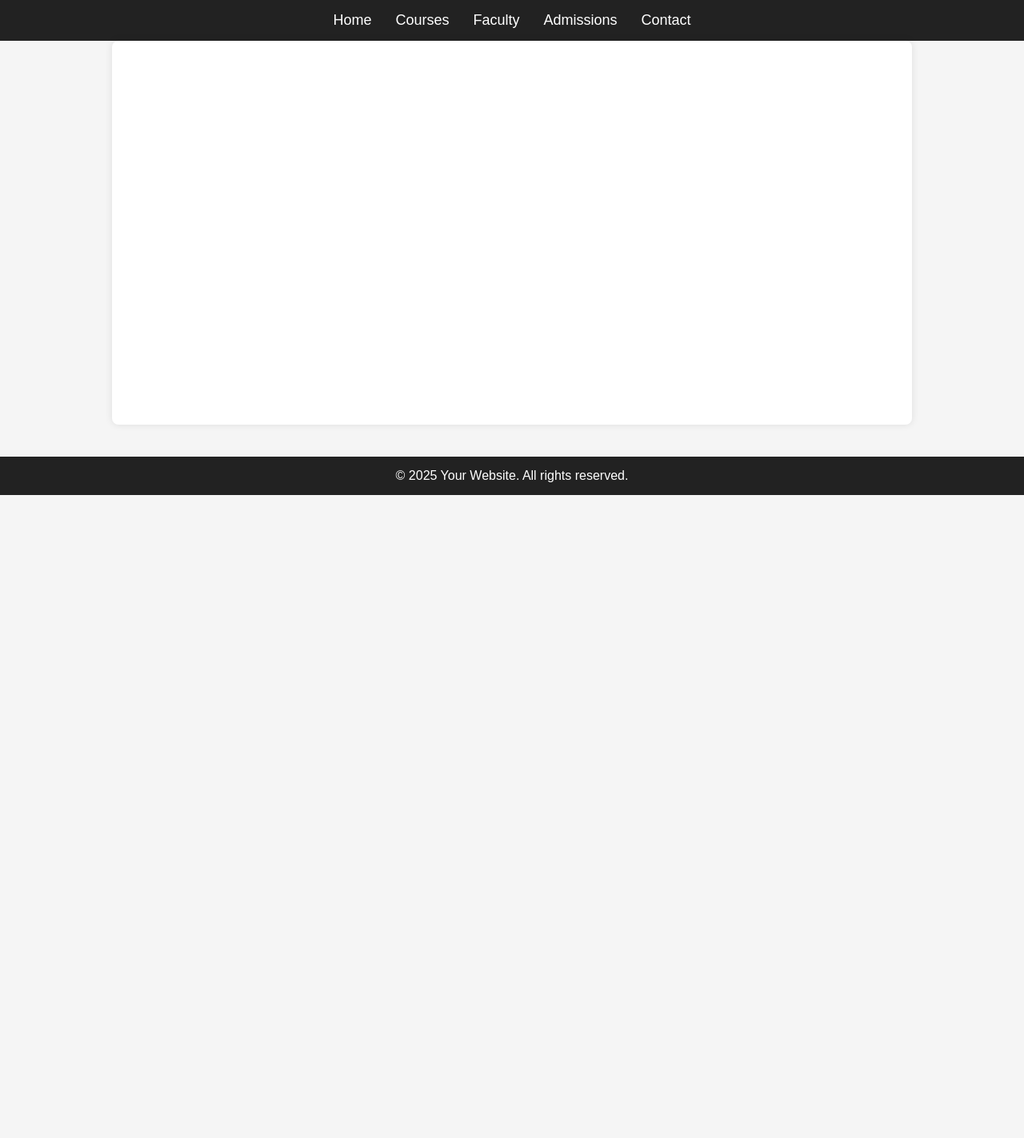
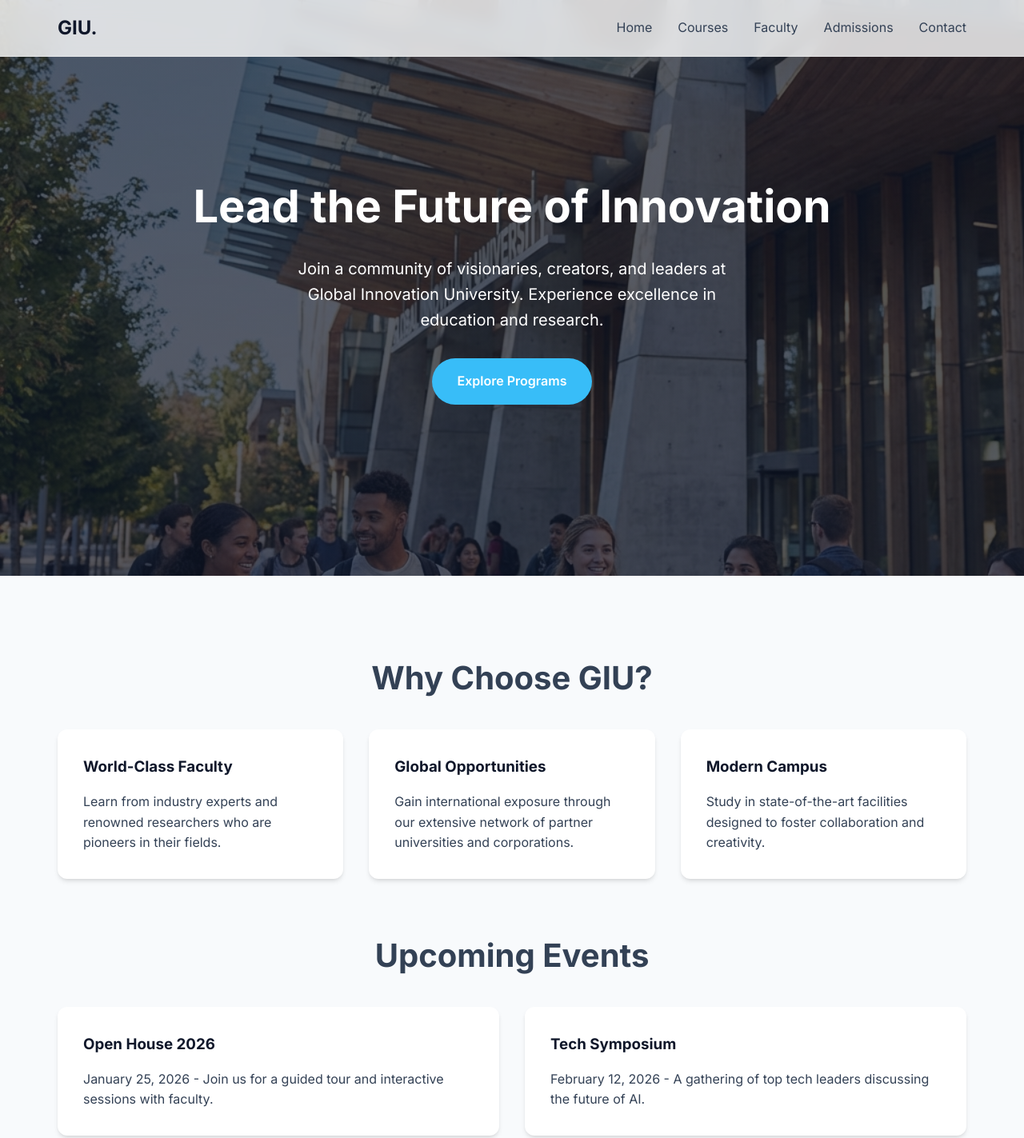
Before and after one commit to Asim12312/ucp-devops-project, a website: page pages/index.html in a window 1280 px wide. Shown: the top 1423 px of the page at 80% size. Before the commit the page ends 800 px from the top, so only its background shows below. Drawn offline with Linux system fonts and the light colour scheme.

Commit message:
add index.html and style.css code

```diff
--- a/assets/css/style.css
+++ b/assets/css/style.css
@@ -1,3 +1,17 @@
+@import url('https://fonts.googleapis.com/css2?family=Inter:wght@300;400;600;700&display=swap');
+
+:root {
+    --primary-color: #0f172a;
+    --secondary-color: #38bdf8;
+    --accent-color: #f59e0b;
+    --text-color: #334155;
+    --bg-color: #f8fafc;
+    --white: #ffffff;
+    --shadow: 0 4px 6px -1px rgb(0 0 0 / 0.1), 0 2px 4px -2px rgb(0 0 0 / 0.1);
+    --glass-bg: rgba(255, 255, 255, 0.8);
+    --glass-border: rgba(255, 255, 255, 0.3);
+}
+
 /* Reset */
 * {
     margin: 0;
@@ -5,54 +19,170 @@
     box-sizing: border-box;
 }
 
-/* Body Styling */
 body {
-    font-family: Arial, sans-serif;
-    background: #f5f5f5;
-    color: #333;
+    font-family: 'Inter', sans-serif;
+    background: var(--bg-color);
+    color: var(--text-color);
+    line-height: 1.6;
+    overflow-x: hidden;
 }
 
-/* Header / Navbar */
+/* Header & Navigation */
 header {
-    background: #222;
-    padding: 15px 0;
+    position: fixed;
+    top: 0;
+    width: 100%;
+    z-index: 1000;
+    background: var(--glass-bg);
+    backdrop-filter: blur(10px);
+    border-bottom: 1px solid var(--glass-border);
+    transition: all 0.3s ease;
+}
+
+.navbar {
+    max-width: 1200px;
+    margin: 0 auto;
+    padding: 1rem 2rem;
+    display: flex;
+    justify-content: space-between;
+    align-items: center;
+}
+
+.logo {
+    font-size: 1.5rem;
+    font-weight: 700;
+    color: var(--primary-color);
+    text-decoration: none;
 }
 
 .navbar ul {
     list-style: none;
     display: flex;
-    justify-content: center;
-    gap: 30px;
+    gap: 2rem;
 }
 
 .navbar ul li a {
     text-decoration: none;
-    color: #fff;
-    font-size: 18px;
-    transition: 0.3s;
+    color: var(--text-color);
+    font-weight: 500;
+    transition: color 0.3s ease;
 }
 
 .navbar ul li a:hover {
-    color: #00bcd4;
+    color: var(--secondary-color);
 }
 
-/* Main Section */
-main {
-    padding: 40px;
-    max-width: 1000px;
-    margin: auto;
-    background: #fff;
-    min-height: 60vh;
-    border-radius: 8px;
-    box-shadow: 0 0 10px rgba(0, 0, 0, 0.1);
+/* Hero Section */
+.hero {
+    height: 90vh;
+    background: linear-gradient(rgba(15, 23, 42, 0.7), rgba(15, 23, 42, 0.7)),
+        url('../images/campus_hero.png') no-repeat center center/cover;
+    display: flex;
+    align-items: center;
+    justify-content: center;
+    text-align: center;
+    color: var(--white);
+    padding: 0 1rem;
+    margin-top: 0;
+}
+
+.hero-content h1 {
+    font-size: 3.5rem;
+    font-weight: 800;
+    margin-bottom: 1rem;
+    animation: fadeInUp 1s ease;
+}
+
+.hero-content p {
+    font-size: 1.25rem;
+    margin-bottom: 2rem;
+    max-width: 600px;
+    margin-left: auto;
+    margin-right: auto;
+    animation: fadeInUp 1s ease 0.2s backwards;
+}
+
+.cta-button {
+    display: inline-block;
+    padding: 1rem 2rem;
+    background: var(--secondary-color);
+    color: var(--white);
+    text-decoration: none;
+    border-radius: 50px;
+    font-weight: 600;
+    transition: transform 0.3s ease, box-shadow 0.3s ease;
+    animation: fadeInUp 1s ease 0.4s backwards;
+}
+
+.cta-button:hover {
+    transform: translateY(-3px);
+    box-shadow: 0 10px 15px -3px rgba(56, 189, 248, 0.4);
+}
+
+/* Grid Layout */
+.section-title {
+    text-align: center;
+    font-size: 2.5rem;
+    margin: 4rem 0 2rem;
+}
+
+.container {
+    max-width: 1200px;
+    margin: 0 auto;
+    padding: 2rem;
+}
+
+.grid {
+    display: grid;
+    grid-template-columns: repeat(auto-fit, minmax(300px, 1fr));
+    gap: 2rem;
+}
+
+.card {
+    background: var(--white);
+    padding: 2rem;
+    border-radius: 12px;
+    box-shadow: var(--shadow);
+    transition: transform 0.3s ease;
+}
+
+.card:hover {
+    transform: translateY(-5px);
+}
+
+.card h3 {
+    margin-bottom: 1rem;
+    color: var(--primary-color);
 }
 
 /* Footer */
 footer {
-    background: #222;
-    color: white;
+    background: var(--primary-color);
+    color: var(--white);
     text-align: center;
-    padding: 15px 0;
-    margin-top: 40px;
-    font-size: 16px;
+    padding: 3rem 1rem;
+    margin-top: 4rem;
 }
+
+@keyframes fadeInUp {
+    from {
+        opacity: 0;
+        transform: translateY(20px);
+    }
+
+    to {
+        opacity: 1;
+        transform: translateY(0);
+    }
+}
+
+/* Responsive */
+@media (max-width: 768px) {
+    .navbar ul {
+        display: none;
+    }
+
+    .hero-content h1 {
+        font-size: 2.5rem;
+    }
+}
--- a/pages/index.html
+++ b/pages/index.html
@@ -4,8 +4,7 @@
 <head>
     <meta charset="UTF-8">
     <meta name="viewport" content="width=device-width, initial-scale=1.0">
-    <title>Home</title>
-
+    <title>Global Innovation University | Lead the Future</title>
     <link rel="stylesheet" href="../assets/css/style.css">
 </head>
 
@@ -13,6 +12,7 @@
 
     <header>
         <nav class="navbar">
+            <a href="index.html" class="logo">GIU.</a>
             <ul>
                 <li><a href="index.html">Home</a></li>
                 <li><a href="courses.html">Courses</a></li>
@@ -23,12 +23,49 @@
         </nav>
     </header>
 
-    <main>
+    <section class="hero">
+        <div class="hero-content">
+            <h1>Lead the Future of Innovation</h1>
+            <p>Join a community of visionaries, creators, and leaders at Global Innovation University. Experience
+                excellence in education and research.</p>
+            <a href="courses.html" class="cta-button">Explore Programs</a>
+        </div>
+    </section>
 
+    <main class="container">
+        <h2 class="section-title">Why Choose GIU?</h2>
+        <div class="grid">
+            <div class="card">
+                <h3>World-Class Faculty</h3>
+                <p>Learn from industry experts and renowned researchers who are pioneers in their fields.</p>
+            </div>
+            <div class="card">
+                <h3>Global Opportunities</h3>
+                <p>Gain international exposure through our extensive network of partner universities and corporations.
+                </p>
+            </div>
+            <div class="card">
+                <h3>Modern Campus</h3>
+                <p>Study in state-of-the-art facilities designed to foster collaboration and creativity.</p>
+            </div>
+        </div>
+
+        <h2 class="section-title">Upcoming Events</h2>
+        <div class="grid">
+            <div class="card">
+                <h3>Open House 2026</h3>
+                <p>January 25, 2026 - Join us for a guided tour and interactive sessions with faculty.</p>
+            </div>
+            <div class="card">
+                <h3>Tech Symposium</h3>
+                <p>February 12, 2026 - A gathering of top tech leaders discussing the future of AI.</p>
+            </div>
+        </div>
     </main>
 
     <footer>
-        <p>© 2025 Your Website. All rights reserved.</p>
+        <p>&copy; 2026 Global Innovation University. All rights reserved.</p>
+        <p>Follow us on Social Media</p>
     </footer>
 
 </body>
```
Also changed, not shown: assets/images/campus_hero.png (added).
